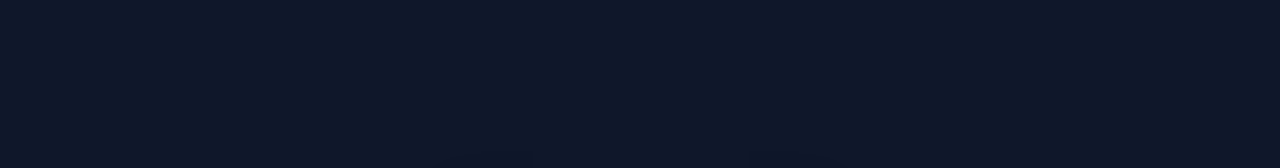
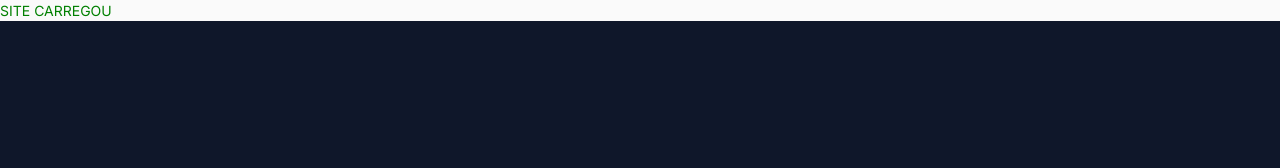
Before and after one commit to Ricardo-Medeiros/Ascan-System-Painel, a plain HTML site: page index.html in a window 1280 px wide. Shown: the top 168 px of the page. Drawn offline with Linux system fonts and the light colour scheme.

Commit message:
Update index.html

```diff
--- a/index.html
+++ b/index.html
@@ -10,6 +10,7 @@
     </head>
 
     <body>
+      <h1 style="color:green">SITE CARREGOU</h1>
       <div id="root"></div>
     </body>
   </html>
```
